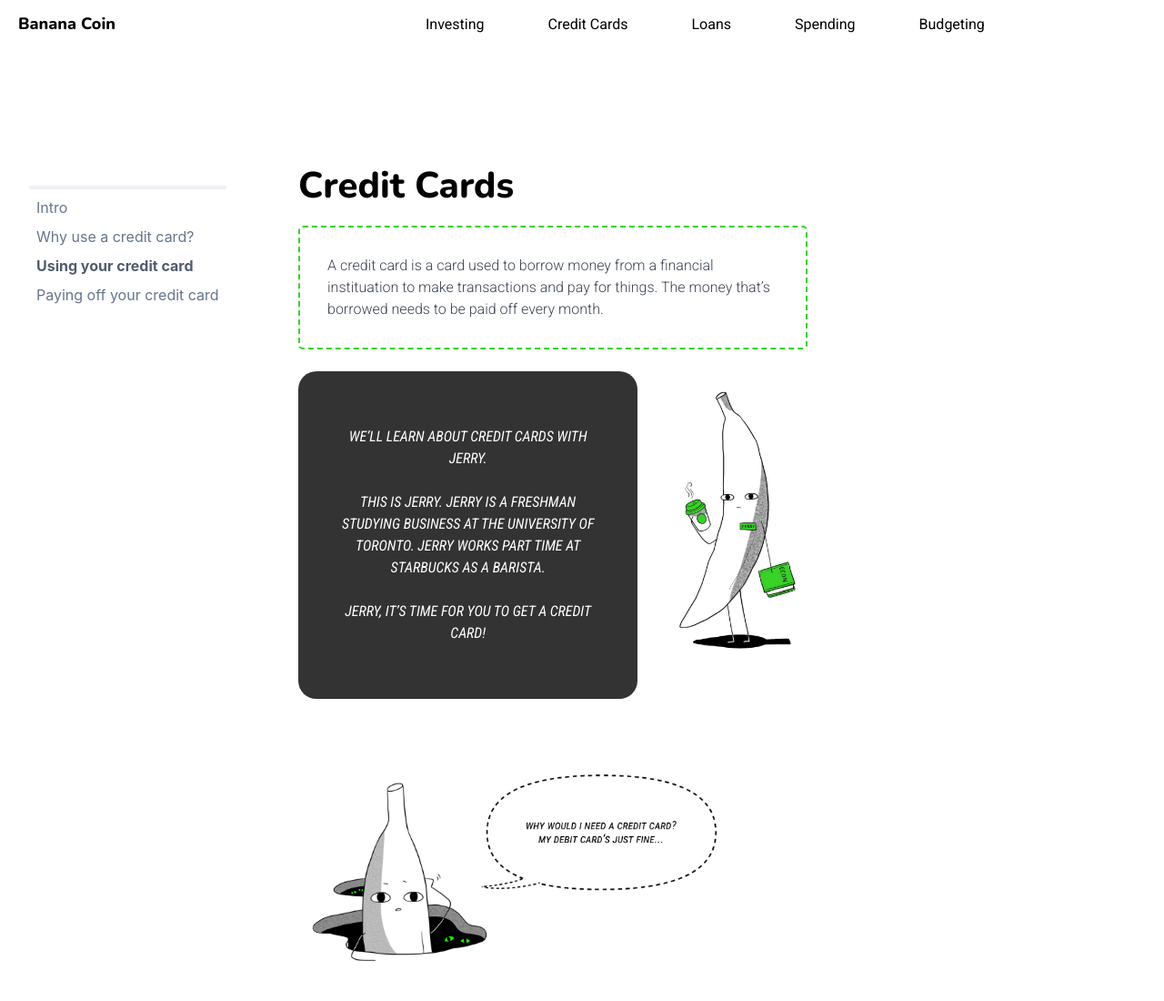
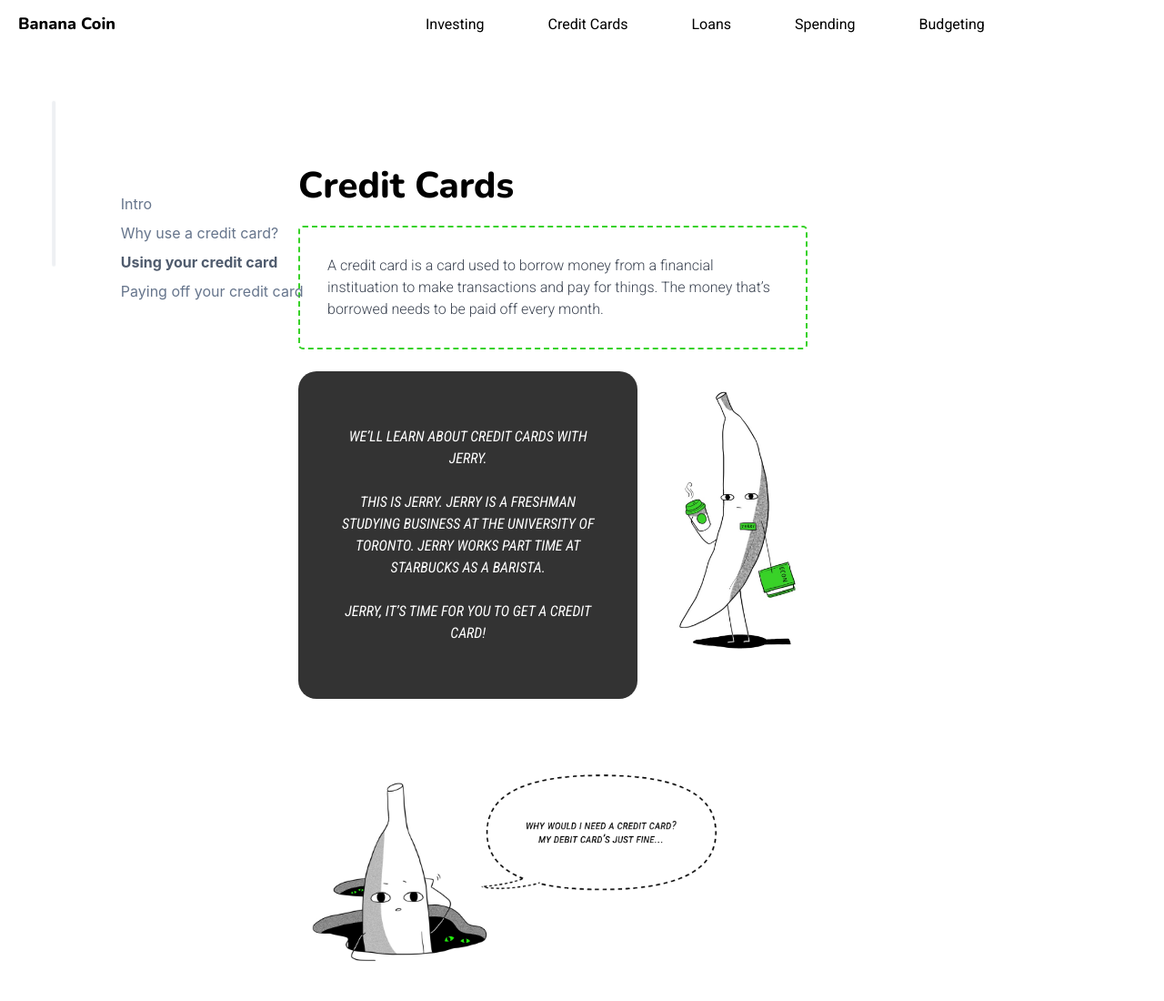
Before and after one commit to ellen-lau/BananaCoin, a plain HTML site: page index.html in a window 1280 px wide. Shown: the top 1100 px of the page at 91% size. Drawn offline with nearby package versions, Linux system fonts and the light colour scheme.

Commit message:
some progress bar styling wip

```diff
--- a/index.html
+++ b/index.html
@@ -56,9 +56,9 @@
 
   <!-- NAV BAR -->
   <div class="sidebar">
-    <ul class="nav">
+    <progress class="progress progressBar"></progress>
+    <ul class="nav nav-sidebar">
       <!-- parameters are value and max for the progress bar-->
-      <progress class="progress progressBar"></progress>
       <li class="nav-item active">
         <a href="#intro-section">Intro</a>
       </li>
--- a/scripts/progress.js
+++ b/scripts/progress.js
@@ -13,7 +13,12 @@ progressBar.setAttribute("max", height)
 progressBar.setAttribute("value", $(window).scrollTop())
 
 const progressUpdateOnScroll = () => {
-  progressBar.setAttribute("value", $(window).scrollTop())
+  // HARDCODED: if near the bottom, set it to 100%
+  if ($(window).scrollTop() >= height*0.9) {
+    progressBar.setAttribute("value", height)
+  } else {
+    progressBar.setAttribute("value", $(window).scrollTop())
+  }
 }
 
 $(function () {
--- a/style.css
+++ b/style.css
@@ -58,14 +58,32 @@ a {
 
 /* SIDEBAR CSS */
 .sidebar {
+  display: flex;
   position: fixed;
   top: 25%;
-  left: 2.5%;
+  left: -2.5%;
+
+  width: 20rem;
+}
+
+.nav-sidebar {
+  order: 2;
+  width: 100%;
 }
 
 /* PROGRESS BAR CSS */
 .progressBar {
 
+  order: 1;
+
+  width: 75%;
+  margin-right: -2vw;
+
+  -webkit-transform: rotate(90deg);
+  -moz-transform: rotate(90deg);
+  -o-transform: rotate(90deg);
+  -ms-transform: rotate(90deg);
+  transform: rotate(90deg);
 }
 
 /* NAVBAR CSS */
```
